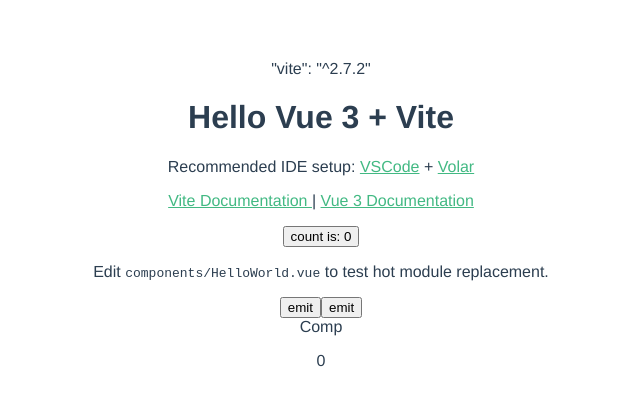
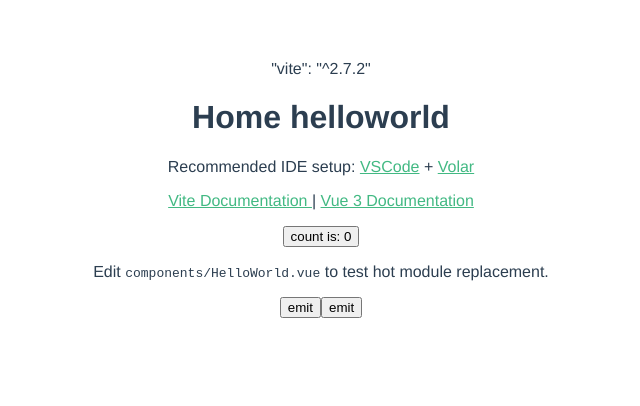
Before and after one commit to new-wang/vite2, a Vue app: page / in a window 1280 px wide. Shown: the top 406 px of the page, without its empty margins (319-959 px from the left). Built offline with nearby package versions, Linux system fonts and the light colour scheme; no server answers.

Commit message:
+：添加router配置

```diff
--- a/src/App.vue
+++ b/src/App.vue
@@ -1,29 +1,33 @@
+<template>
+  "vite": "^2.7.2"
+
+  <!-- <img alt="Vue logo" src="./assets/logo.png" /> -->
+  <!-- <HelloWorld msg="Hello Vue 3 + Vite" ref="hw" @myclick="onmyclick" /> -->
+
+  <!-- <Comp></Comp> -->
+  <router-view></router-view>
+
+
+
+</template>
+
 <script setup>
 // This starter template is using Vue 3 <script setup> SFCs
 // Check out https://v3.vuejs.org/api/sfc-script-setup.html#sfc-script-setup
 // import HelloWorld from './components/HelloWorld.vue'
 
-import { ref } from 'vue'
-import HelloWorld from 'comps/HelloWorld.vue'
-import Comp from 'comps/Comp.vue'
+// import { ref } from 'vue'
+// import HelloWorld from 'comps/HelloWorld.vue'
+// import Comp from 'comps/Comp.vue'
 
-const hw = ref(null)
+// const hw = ref(null)
 
-const onmyclick = () => {
-  console.log('myclick from helloworld')
+// const onmyclick = () => {
+//   console.log('myclick from helloworld')
 
-  hw.value.someMethod()
-}
+//   hw.value.someMethod()
+// }
 </script>
-
-<template>
-  "vite": "^2.7.2"
-
-  <!-- <img alt="Vue logo" src="./assets/logo.png" /> -->
-  <HelloWorld msg="Hello Vue 3 + Vite" ref="hw" @myclick="onmyclick" />
-
-  <Comp></Comp>
-</template>
 
 <style>
 #app {
--- a/src/main.js
+++ b/src/main.js
@@ -1,4 +1,5 @@
 import { createApp } from 'vue'
 import App from './App.vue'
+import router from './router'
 
-createApp(App).mount('#app')
+createApp(App).use(router).mount('#app')
--- /dev/null
+++ b/src/router/index.js
@@ -0,0 +1,14 @@
+import { createRouter, createWebHashHistory } from "vue-router";
+
+// 工厂函数来创建router实例
+const router = createRouter({
+    history: createWebHashHistory(),
+    routes: [
+        {
+            path: '/',
+            component: () => import('views/home.vue')
+        }
+    ]
+});
+
+export default router
--- /dev/null
+++ b/src/views/home.vue
@@ -0,0 +1,14 @@
+<template>
+  <div>
+    <HelloWorld msg="Home helloworld"></HelloWorld>
+  </div>
+</template>
+
+<script setup>
+import HelloWorld from "comps/HelloWorld.vue";
+// export default {
+// };
+</script>
+
+<style lang="scss" scoped>
+</style>
```
